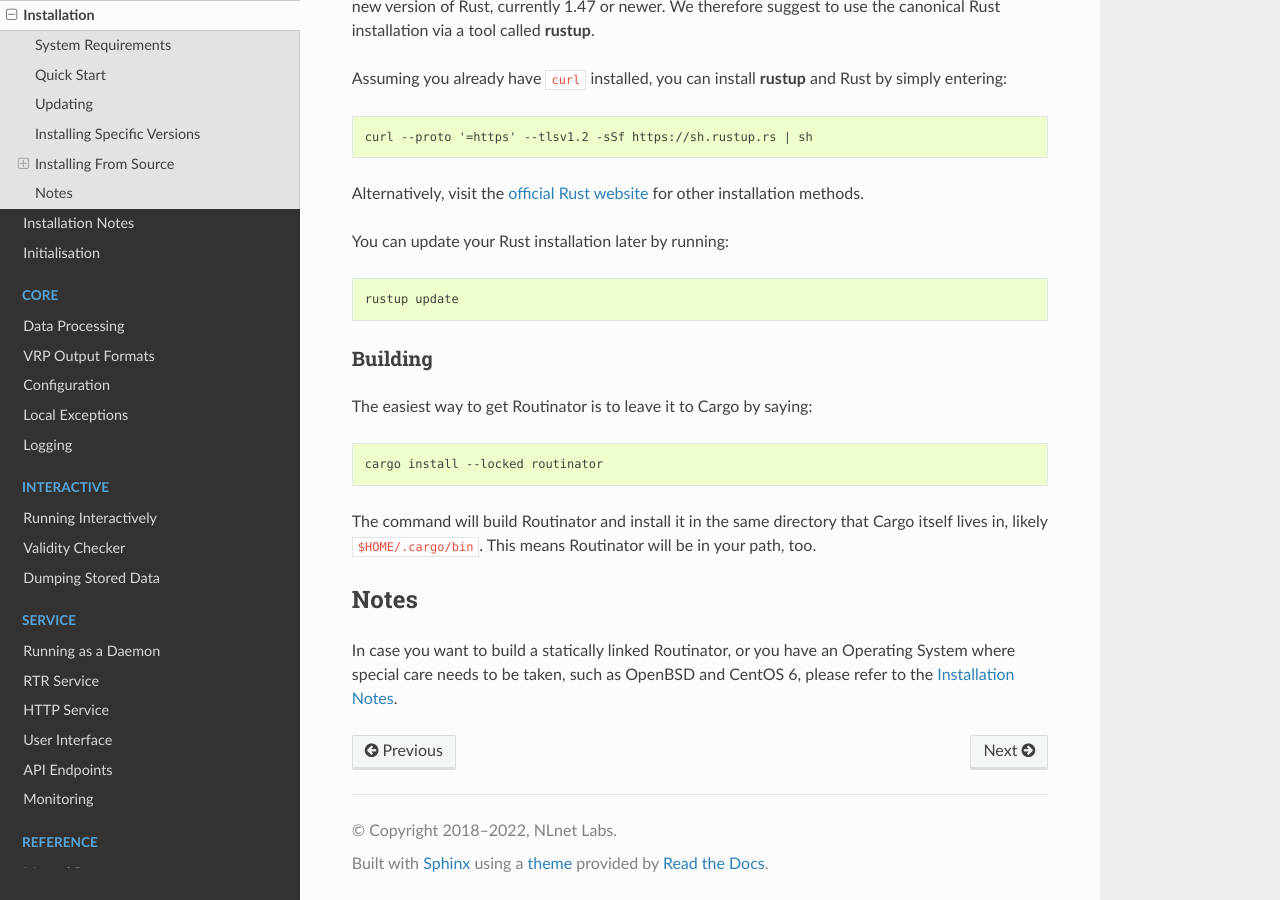
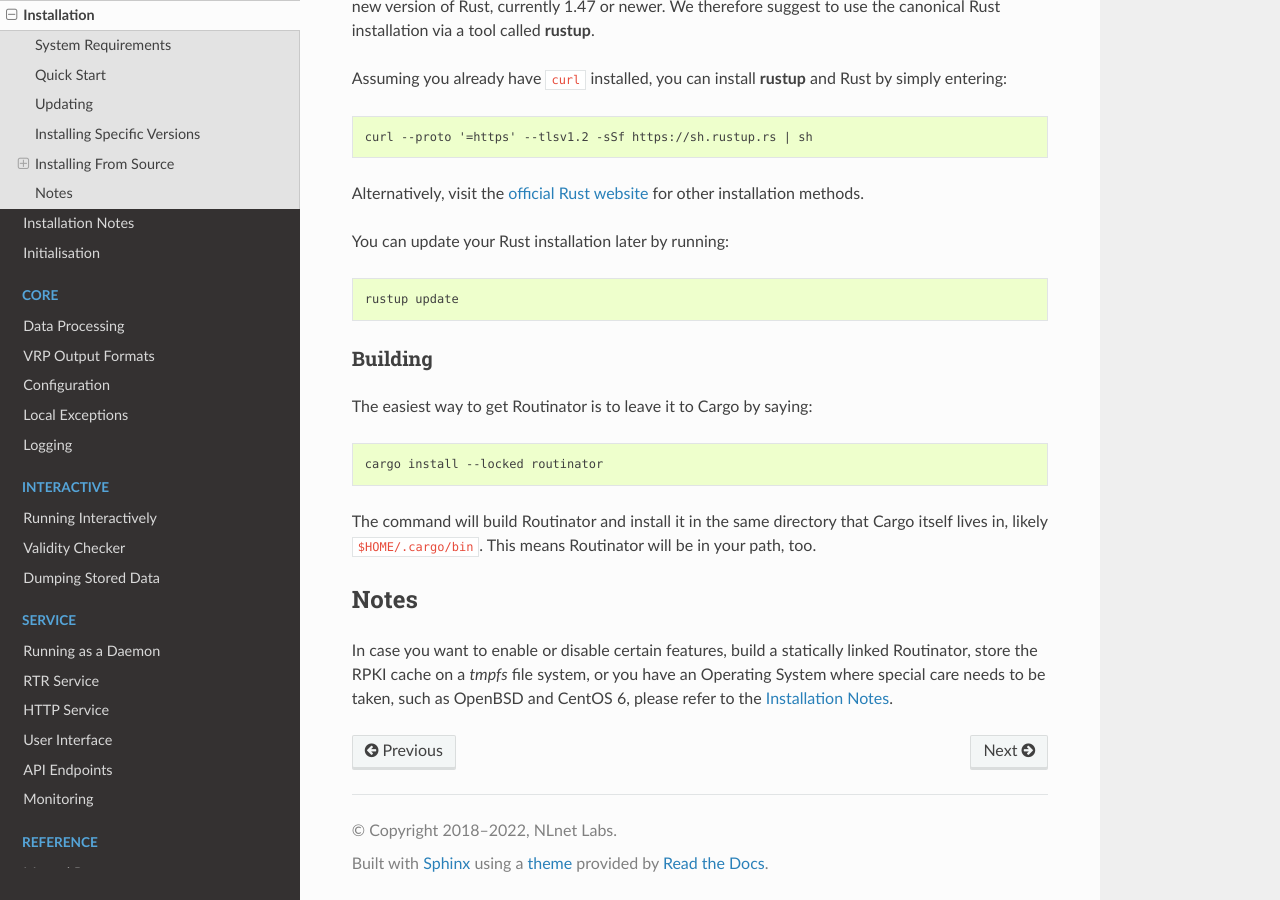
Before and after one commit to NLnetLabs/routinator, a Sphinx documentation site: the page built from source/installation.rst, in a window 1280 px wide and 900 px high, scrolled down 4486 px. Built offline with Sphinx 7.4.7 and the Read the Docs theme 2.0.0, drawn with Linux system fonts in a browser that asks for light colours.

Commit message:
Update references to Notes

```diff
--- a/source/installation.rst
+++ b/source/installation.rst
@@ -651,6 +651,7 @@ be in your path, too.
 Notes
 -----
 
-In case you want to build a statically linked Routinator, or you have an
+In case you want to enable or disable certain features, build a statically
+linked Routinator, store the RPKI cache on a `tmpfs` file system, or you have an
 Operating System where special care needs to be taken, such as OpenBSD and
 CentOS 6, please refer to the :doc:`installation-notes`.
```
